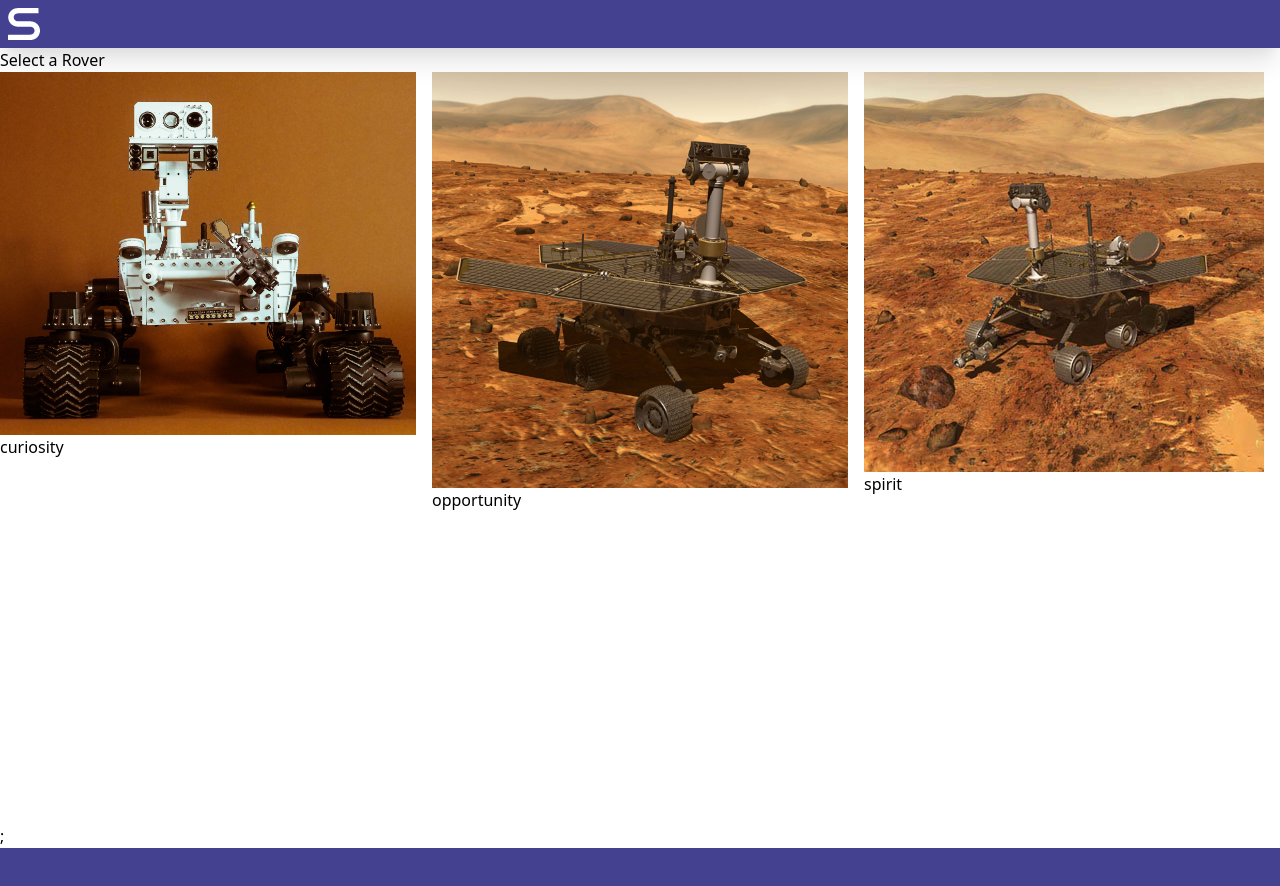
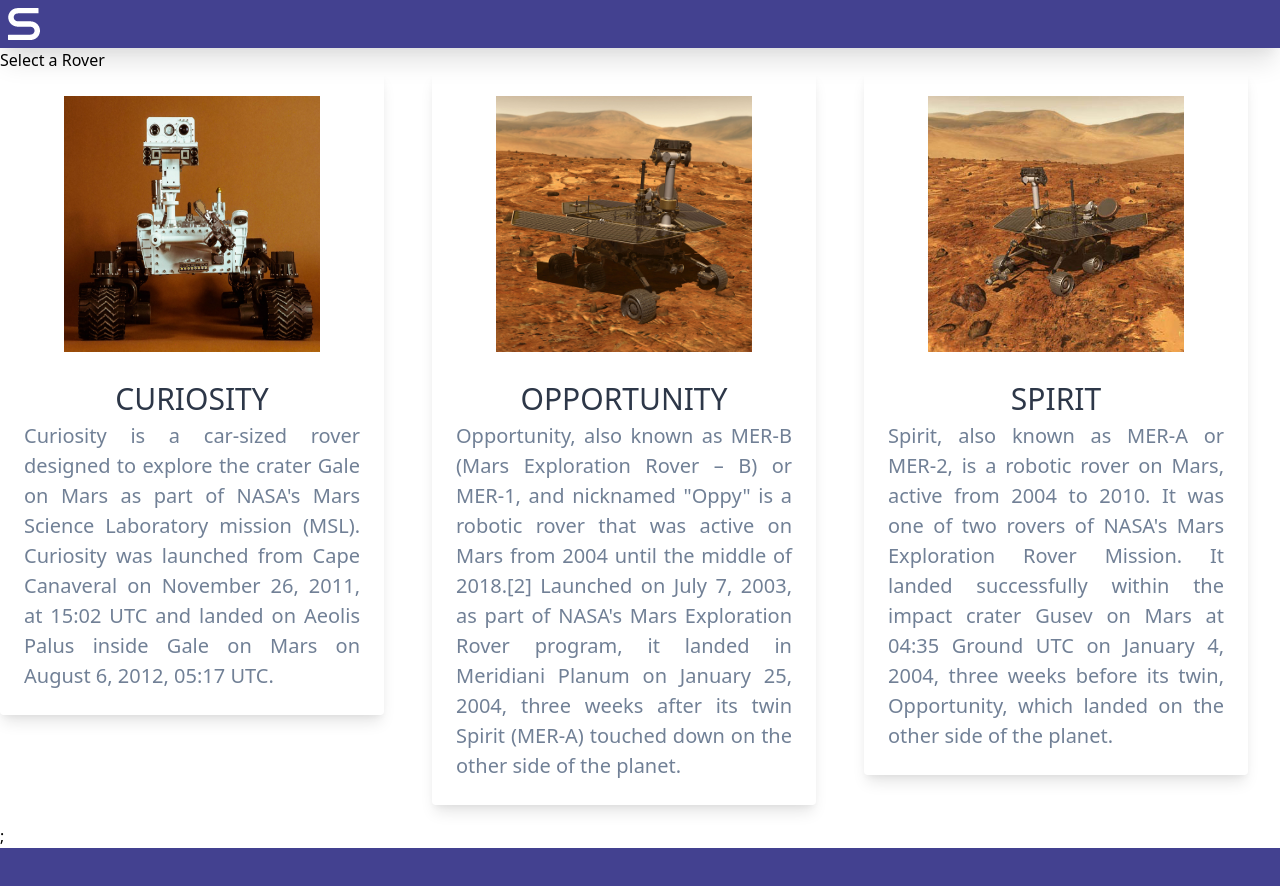
Before and after one commit to sibipro/mars-rover-photos-fe-interview, a Next.js app: page / in a window 1280 px wide. Shown: the top 886 px of the page. Built offline with nearby package versions, Linux system fonts and the light colour scheme.

Commit message:
Added styles to the Rover Card and descriptions

```diff
--- a/components/rover-card.tsx
+++ b/components/rover-card.tsx
@@ -1,14 +1,46 @@
 import React from "react";
 import Link from "next/link";
 
+const roverDescriptions = {
+  curiosity:
+    "Curiosity is a car-sized rover designed to explore the crater Gale on \
+  Mars as part of NASA's Mars Science Laboratory mission (MSL).\
+  Curiosity was launched from Cape Canaveral on November 26, 2011, at \
+  15:02 UTC and landed on Aeolis Palus inside Gale on Mars on August 6,\
+  2012, 05:17 UTC.",
+  opportunity:
+    'Opportunity, also known as MER-B (Mars Exploration Rover – B) or MER-1,\
+      and nicknamed "Oppy" is a robotic rover that was active on Mars from 2004 \
+      until the middle of 2018.[2] Launched on July 7, 2003, as part of NASA\'s \
+      Mars Exploration Rover program, it landed in Meridiani Planum on January 25,\
+     2004, three weeks after its twin Spirit (MER-A) touched down on the other side\
+     of the planet.',
+  spirit: `Spirit, also known as MER-A or MER-2, is a robotic rover on Mars,\
+   active from 2004 to 2010. It was one of two rovers of NASA's Mars Exploration Rover Mission.\
+   It landed successfully within the impact crater Gusev on Mars at 04:35 Ground UTC on January 4, 2004, \
+   three weeks before its twin, Opportunity, which landed on the other side of the planet.`,
+};
 const RoverCard = ({ name }) => {
   return (
-    <div>
-      <img src={`/images/${name}.jpg`}></img>
-      <Link href={`/rovers/[${name}]`} as={`/rovers/${name}`}>
-        <a className="hover:underline">{name}</a>
-      </Link>
-    </div>
+    <Link href={`/rovers/[${name}]`} as={`/rovers/${name}`}>
+      <a>
+        <div className="max-w-sm rounded overflow-hidden shadow-lg">
+          <img
+            className="h-64 w-64 mx-auto mt-6"
+            src={`/images/${name}.jpg`}
+            alt={`${name} rover`}
+          ></img>
+          <div className="mt-6 mx-6 mb-6">
+            <div className="text-3xl mx-auto justify-center w-full uppercase text-center mx-auto text-gray-800 w-full">
+              {name}
+            </div>
+            <p className="text-justify text-xl text-gray-600 mb-4">
+              {roverDescriptions[name]}
+            </p>
+          </div>
+        </div>
+      </a>
+    </Link>
   );
 };
 
```
